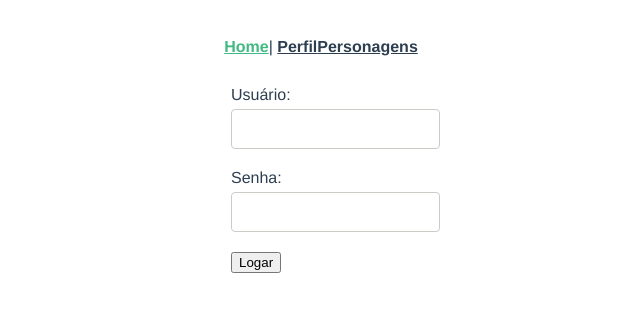
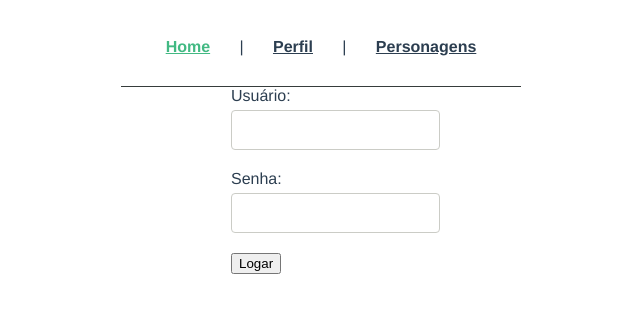
Before and after one commit to dbasilioesp/vue-projk, a Vue app: page /profile in a window 1280 px wide. Shown: the top 312 px of the page, without its empty margins (319-959 px from the left). Built offline with nearby package versions, Linux system fonts and the light colour scheme.

Commit message:
Nav spacement

```diff
--- a/src/App.vue
+++ b/src/App.vue
@@ -2,7 +2,7 @@
   <div id="app">
     <div id="nav">
       <router-link to="/">Home</router-link>|
-      <router-link to="/profile">Perfil</router-link>
+      <router-link to="/profile">Perfil</router-link>|
       <router-link to="/personagens">Personagens</router-link>
     </div>
     <router-view />
@@ -27,6 +27,12 @@
 
 #nav {
   padding: 30px;
+  width: 100%;
+  max-width: 400px;
+  margin: auto;
+  display: flex;
+  justify-content: space-around;
+  border-bottom: 1px solid #363c3b;
 }
 
 #nav a {
```
